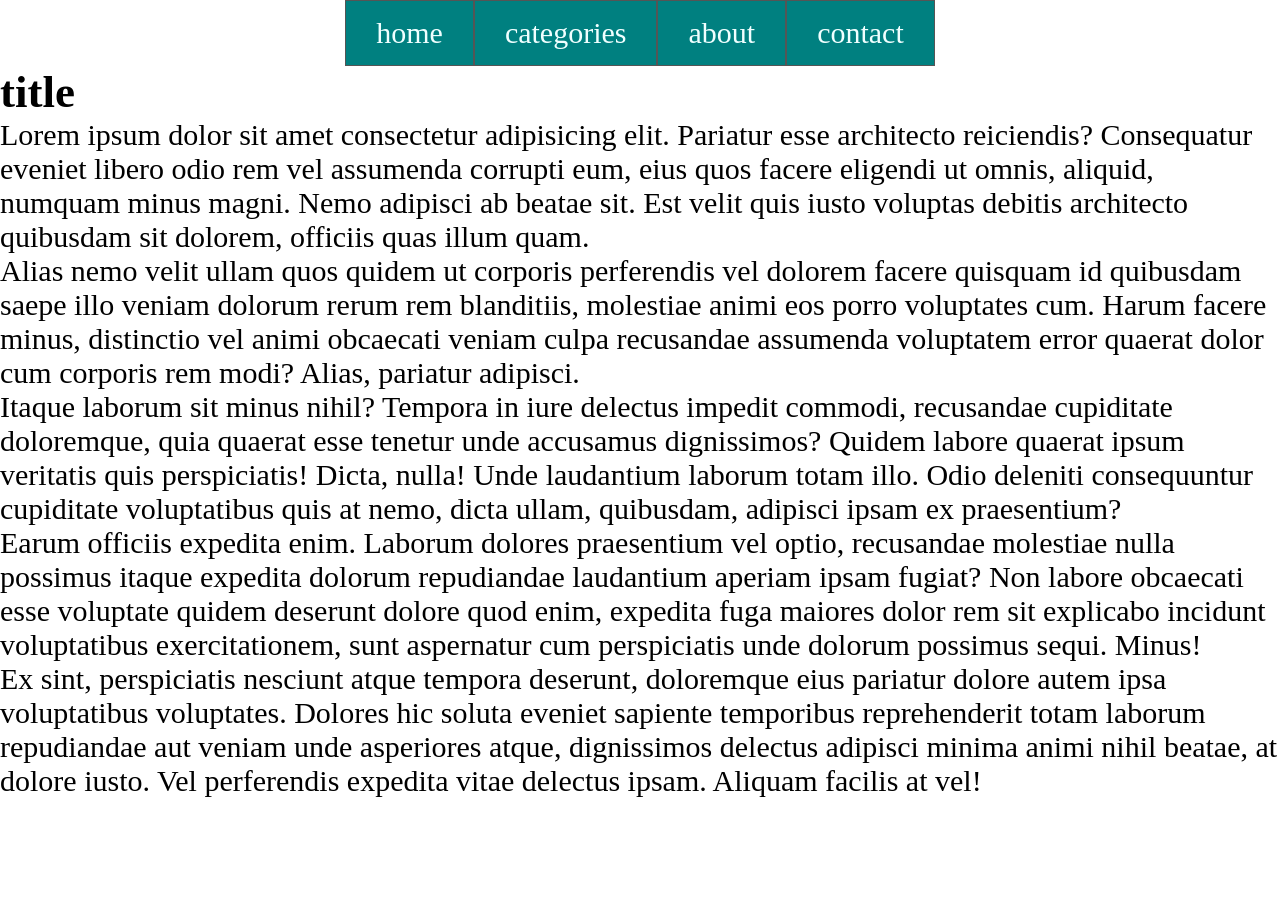
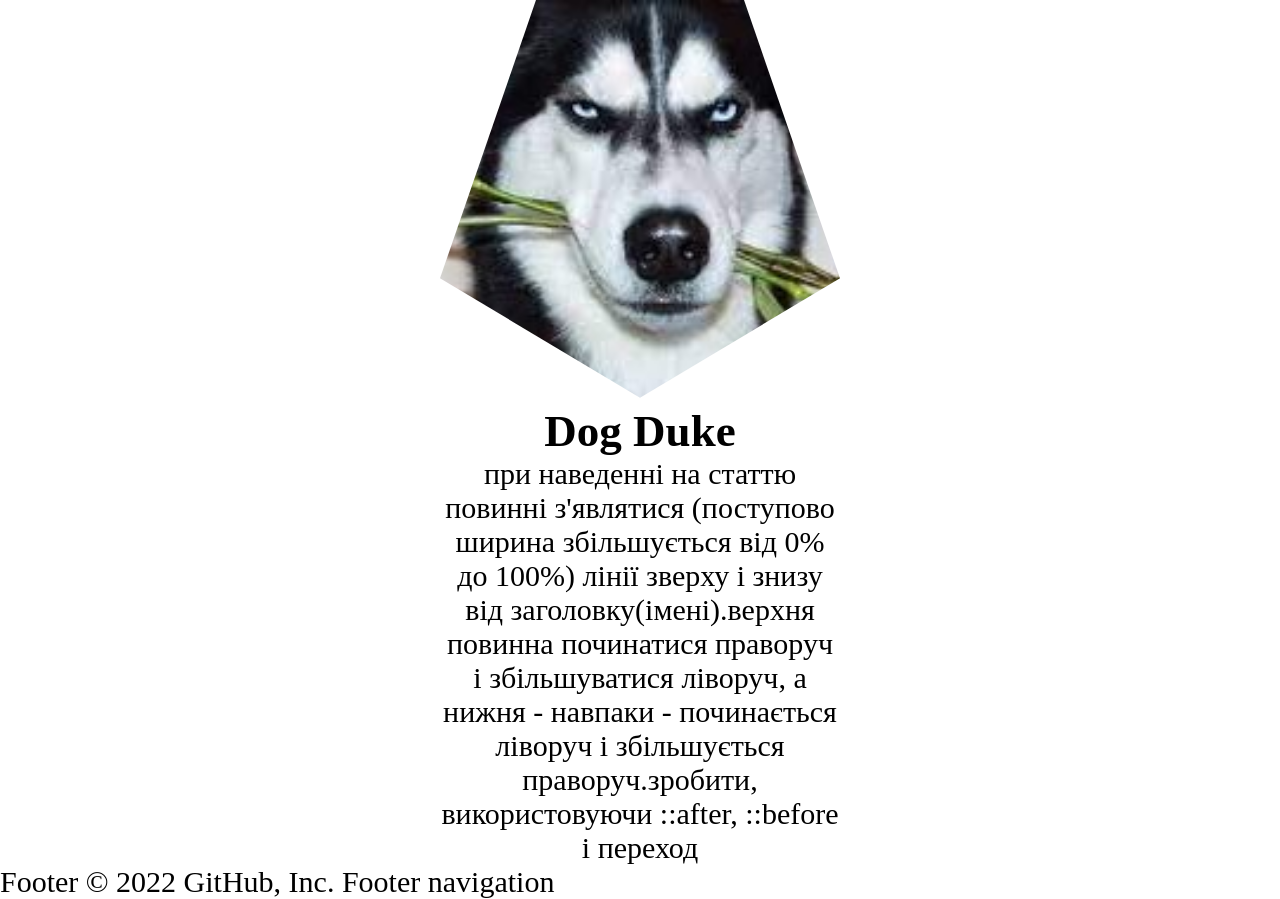
Before and after one commit to Zik234/HTML_CSS_NEW, a plain HTML site: page index.html in a window 1280 px wide. Before the commit the page ends 800 px from the top, so only its background shows below. Drawn offline with Linux system fonts and the light colour scheme.

Commit message:
Home Work 27.12.22

```diff
--- a/assets/css/style.css
+++ b/assets/css/style.css
@@ -13,45 +13,55 @@ a {
 ul {
   list-style: none;
 }
-.main-header__list {
-  font-size: 0;
+img{
+  width: 100%;
+  object-fit: cover;
+}
+
+.user-card{
+  max-width: 400px;
+  width: 100%;
+  min-width: 200px;
+  margin: auto;
   text-align: center;
 }
-.main-header__item{
-  display: inline-block;
+.user-card__avatar>img{
+  clip-path: polygon(76% 0, 100% 70%, 50% 100%, 0% 70%, 24% 0);
 }
-.main-header__item,
-.main-header__item__subitem,
-.main-header__item__subitem2 {
+.user-card__name{
   position: relative;
-  border: 1px solid #555;
-  background-color:teal;
-  color:azure;
-  font-size: 1rem;
 }
-.main-header__item__subitem2{
+
+.user-card__name::after,
+.user-card__name::before{
+  display: block;
+  width: 100%;
+  height: 10%;
+  content: '';
+  position: absolute;
+  background-color:black;
+  opacity: 0;
+  transition-property: all;
+  transition-duration: 1.5s;
+
+}
+
+.user-card__name::after{
+  right: 100%;
+  width: 0%;
+}
+.user-card__name::before{
   left: 100%;
+  width: 0%;
 }
-.main-header__item:hover,
-.main-header__item__subitem:hover,
-.main-header__item__subitem2:hover{
-  background-color:rgb(0, 72, 72);
+.user-card:hover>.user-card__name::after,
+.user-card:hover>.user-card__name::before{
+  opacity: 1;
+  width: 100%;
 }
-.main-header__link {
-  display: inline-block;
-  padding: 0.5em 1em;
+.user-card:hover>.user-card__name::after{
+  right: 1%;
 }
-.main-header__list__sublist,
-.main-header__list__sublist2{
-  display: none;
-  position: absolute;
-  left: 0;
-  right: 0;
+.user-card:hover>.user-card__name::before{
+  left: 0%;
 }
-.main-header__list__sublist2{
-  top: 0;
-}
-.main-header__item:hover>.main-header__list__sublist,
-.main-header__item__subitem:hover>.main-header__list__sublist2{
-  display: block;
-}
--- a/index.html
+++ b/index.html
@@ -1,5 +1,5 @@
 <!DOCTYPE html>
-<html lang="zxx">
+<html lang="en">
   <head>
     <meta charset="UTF-8" />
     <meta name="viewport" content="width=device-width, initial-scale=1.0" />
@@ -7,60 +7,17 @@
     <link rel="stylesheet" href="./assets/css/style.css" />
   </head>
   <body>
-    <header class="main-header">
-      <nav class="main-header__nav">
-        <ul class="main-header__list">
-          <li class="main-header__item">
-            <a href="" class="main-header__link">home</a>
-          </li>
-          <li class="main-header__item">
-            <a href="" class="main-header__link">categories</a>
-            <ul class="main-header__list__sublist">
-              <li class="main-header__item__subitem">
-                <a href="" class="main-header__link">man</a>
-              </li>
-              <li class="main-header__item__subitem">
-                <a href="" class="main-header__link">woman</a>
-                <ul class="main-header__list__sublist2">
-                    <li class="main-header__item__subitem2">
-                      <a href="" class="main-header__link">dress</a>
-                    </li>
-                    <li class="main-header__item__subitem2">
-                      <a href="" class="main-header__link">pants</a>
-                    </li>
-                    <li class="main-header__item__subitem2">
-                      <a href="" class="main-header__link">shoes</a>
-                    </li>
-                  </ul>
-                </li>
-                <li class="main-header__item__subitem">
-                    <a href="" class="main-header__link">children</a>
-                </li>
-            </ul>
-          </li>
-          <li class="main-header__item">
-            <a href="" class="main-header__link">about</a>
-            <ul class="main-header__list__sublist">
-                <li class="main-header__item__subitem">
-                  <a href="" class="main-header__link">site</a>
-                </li>
-              </ul>
-          </li>
-          <li class="main-header__item">
-            <a href="" class="main-header__link">contact</a>
-          </li>
-        </ul>
-      </nav>
-    </header>
     <main>
-      <article>
-        <h2>title</h2>
-        <p>Lorem ipsum dolor sit amet consectetur adipisicing elit. Pariatur esse architecto reiciendis? Consequatur eveniet libero odio rem vel assumenda corrupti eum, eius quos facere eligendi ut omnis, aliquid, numquam minus magni. Nemo adipisci ab beatae sit. Est velit quis iusto voluptas debitis architecto quibusdam sit dolorem, officiis quas illum quam.</p>
-        <p>Alias nemo velit ullam quos quidem ut corporis perferendis vel dolorem facere quisquam id quibusdam saepe illo veniam dolorum rerum rem blanditiis, molestiae animi eos porro voluptates cum. Harum facere minus, distinctio vel animi obcaecati veniam culpa recusandae assumenda voluptatem error quaerat dolor cum corporis rem modi? Alias, pariatur adipisci.</p>
-        <p>Itaque laborum sit minus nihil? Tempora in iure delectus impedit commodi, recusandae cupiditate doloremque, quia quaerat esse tenetur unde accusamus dignissimos? Quidem labore quaerat ipsum veritatis quis perspiciatis! Dicta, nulla! Unde laudantium laborum totam illo. Odio deleniti consequuntur cupiditate voluptatibus quis at nemo, dicta ullam, quibusdam, adipisci ipsam ex praesentium?</p>
-        <p>Earum officiis expedita enim. Laborum dolores praesentium vel optio, recusandae molestiae nulla possimus itaque expedita dolorum repudiandae laudantium aperiam ipsam fugiat? Non labore obcaecati esse voluptate quidem deserunt dolore quod enim, expedita fuga maiores dolor rem sit explicabo incidunt voluptatibus exercitationem, sunt aspernatur cum perspiciatis unde dolorum possimus sequi. Minus!</p>
-        <p>Ex sint, perspiciatis nesciunt atque tempora deserunt, doloremque eius pariatur dolore autem ipsa voluptatibus voluptates. Dolores hic soluta eveniet sapiente temporibus reprehenderit totam laborum repudiandae aut veniam unde asperiores atque, dignissimos delectus adipisci minima animi nihil beatae, at dolore iusto. Vel perferendis expedita vitae delectus ipsam. Aliquam facilis at vel!</p>
+      <article class="user-card">
+        <div class="user-card__avatar">
+          <img src="./assets/images/dog.jpeg" alt="cat" />
+        </div>
+        <h2 class="user-card__name">Dog Duke</h2>
+        <p>при наведенні на статтю повинні з'являтися (поступово ширина збільшується від 0% до 100%) лінії зверху і знизу від заголовку(імені).верхня повинна починатися праворуч і збільшуватися ліворуч, а нижня - навпаки - починається ліворуч і збільшується праворуч.зробити, використовуючи ::after, ::before і переход</p>
       </article>
     </main>
   </body>
 </html>
+Footer
+© 2022 GitHub, Inc.
+Footer navigation
```
Also changed, not shown: assets/icons/human-scooter.svg (added).
